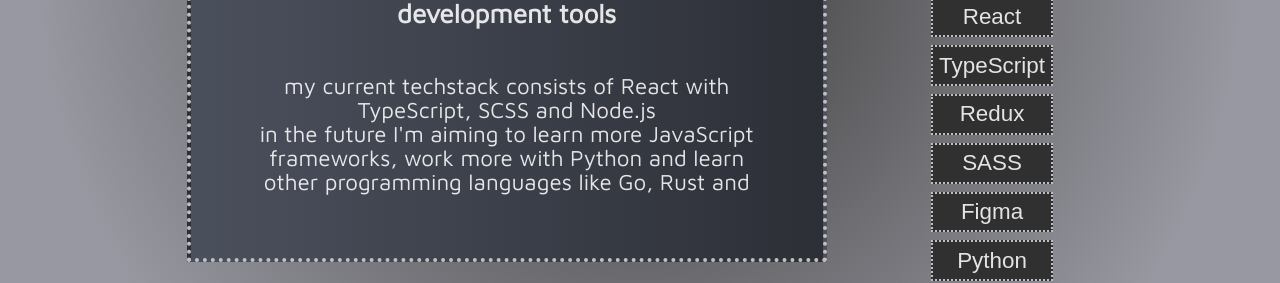
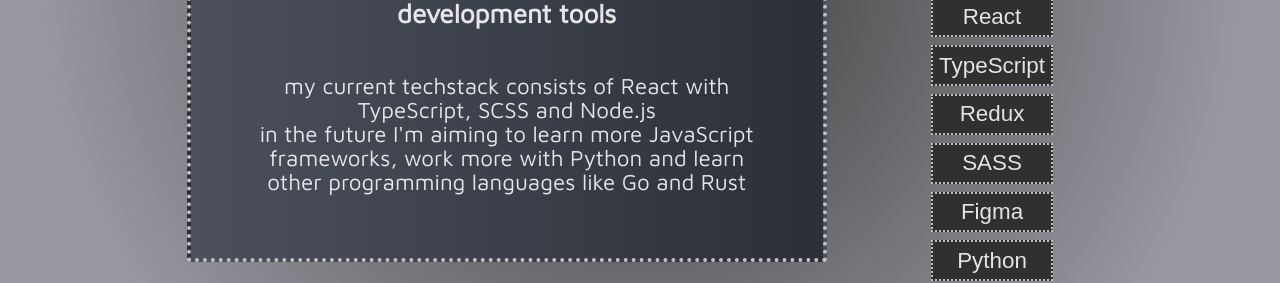
Before and after one commit to KarlEmilArvid/karl-emil-hub.github.io, a React (Vite) app: page / in a window 1280 px wide. Shown: the part 2040-2323 px from the top of the page. Built offline with nearby package versions, Linux system fonts and the light colour scheme.

Commit message:
Update tools.tsx

```diff
--- a/src/components/tools.tsx
+++ b/src/components/tools.tsx
@@ -24,7 +24,7 @@
             <article className="toolsFade tools-card">
                 <h3>development tools</h3>
                 <p>my current techstack consists of React with TypeScript, SCSS and Node.js</p>
-                <p>in the future I'm aiming to learn more JavaScript frameworks, work more with Python and learn other programming languages like Go, Rust and </p>
+                <p>in the future I'm aiming to learn more JavaScript frameworks, work more with Python and learn other programming languages like Go and Rust</p>
             </article>
             <ul className="toolsFade tools-list">
                 <li><img src="" alt="" />HTML</li>
```
